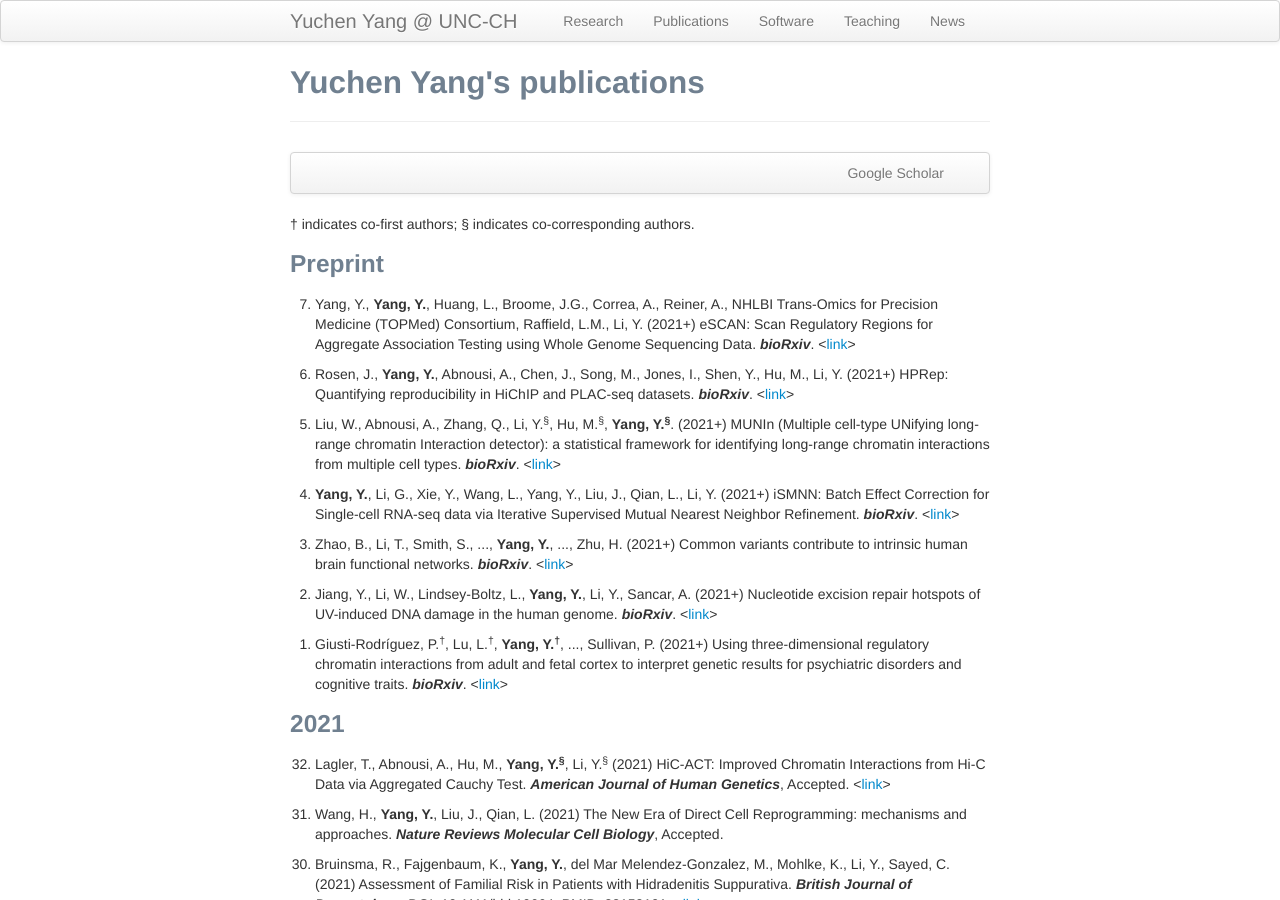
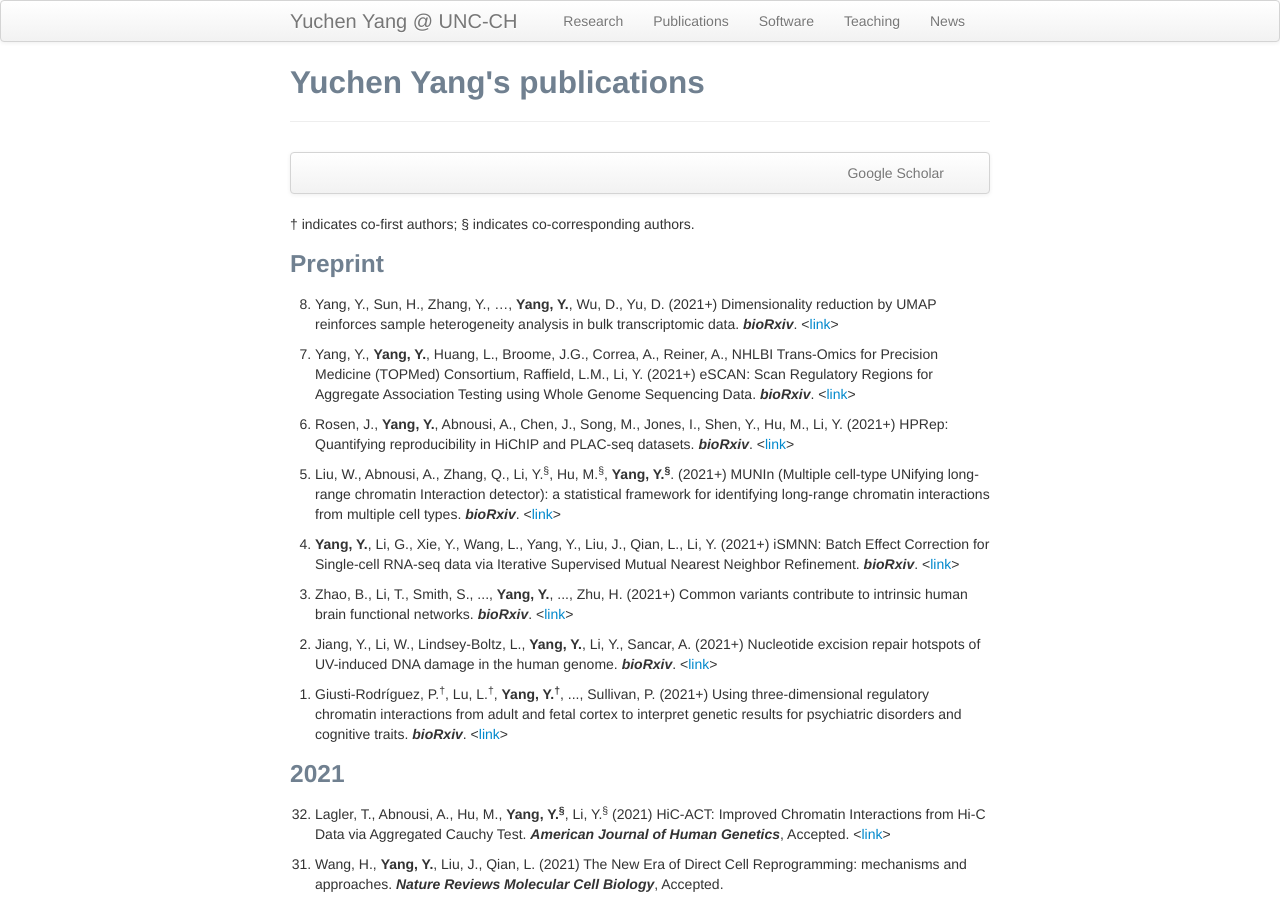
Before and after one commit to yycunc/yycunc.github.io, a Jekyll site: the page built from pages/pubs.md, in a window 1280 px wide and 900 px high. Built offline with Jekyll 4.4.1, drawn with Linux system fonts in a browser that asks for light colours.

Commit message:
Update pubs.md

```diff
--- a/pages/pubs.md
+++ b/pages/pubs.md
@@ -14,6 +14,8 @@ title: Yuchen Yang's publications
 &dagger; indicates co-first authors; &sect; indicates co-corresponding authors.
 
 ### Preprint
+<ol start="8"> <li> Yang, Y., Sun, H., Zhang, Y., …, <b>Yang, Y.</b>, Wu, D., Yu, D. (2021+) Dimensionality reduction by UMAP reinforces sample heterogeneity analysis in bulk transcriptomic data. <i><b>bioRxiv</b></i>. <<a href="https://doi.org/10.1101/2021.01.12.426467">link</a>></li></ol>
+
 <ol start="7"> <li> Yang, Y., <b>Yang, Y.</b>, Huang, L., Broome, J.G., Correa, A., Reiner, A., NHLBI Trans-Omics for Precision Medicine (TOPMed) Consortium, Raffield, L.M., Li, Y. (2021+) eSCAN: Scan Regulatory Regions for Aggregate Association Testing using Whole Genome Sequencing Data. <i><b>bioRxiv</b></i>. <<a href="https://www.biorxiv.org/content/10.1101/2020.11.30.405266v1">link</a>></li></ol>
 
 <ol start="6"> <li> Rosen, J., <b>Yang, Y.</b>, Abnousi, A., Chen, J., Song, M., Jones, I., Shen, Y., Hu, M., Li, Y. (2021+) HPRep: Quantifying reproducibility in HiChIP and PLAC-seq datasets. <i><b>bioRxiv</b></i>. <<a href="https://www.biorxiv.org/content/10.1101/2020.11.23.394239v1">link</a>></li></ol>
```
